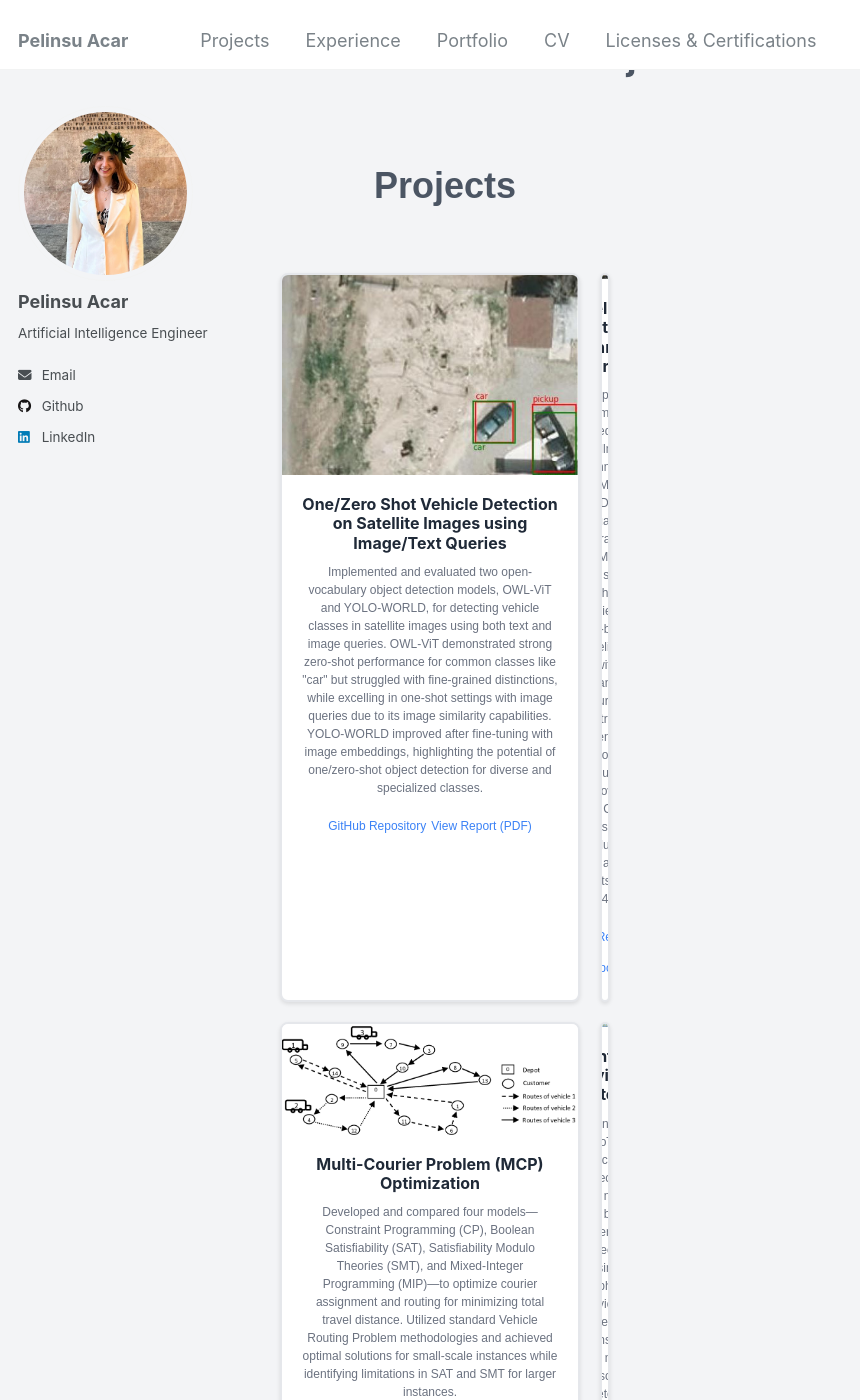
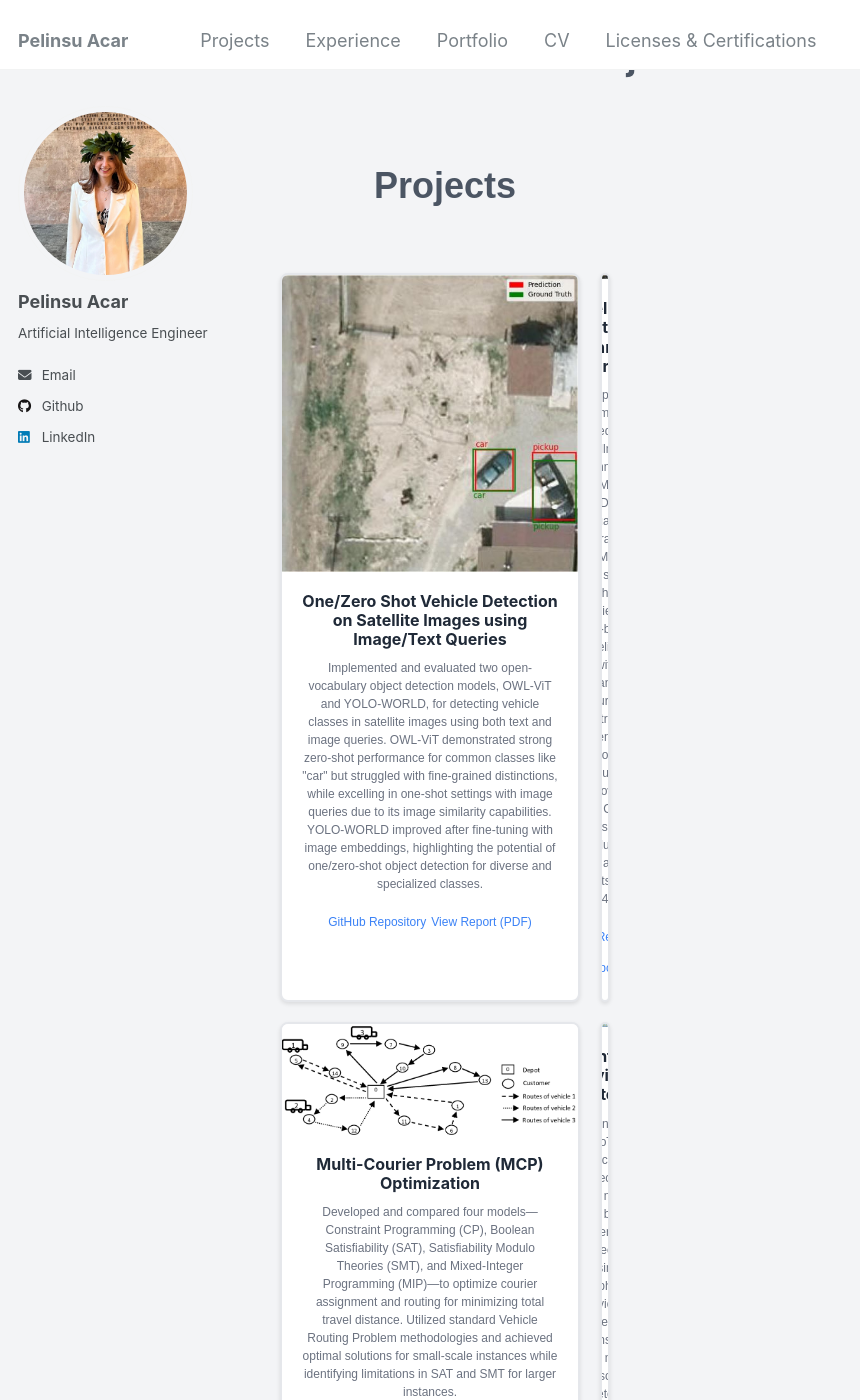
Before and after one commit to pelinsuacar/pelinsuacar.github.io, a Jekyll site: the page built from _pages/projects.md, in a window 1280 px wide and 1400 px high. Shown: the whole window, without its empty margins (0-860 px from the left). Built offline with Jekyll 4.4.1, drawn with Linux system fonts in a browser that asks for light colours.

Commit message:
Update project.html

```diff
--- a/_layouts/project.html
+++ b/_layouts/project.html
@@ -64,7 +64,7 @@ layout: default
   .project-item img {
     width: 100%;
     object-fit: cover;
-    max-height: 200px;
+    height: auto;
   }
 
   .project-content {
```
